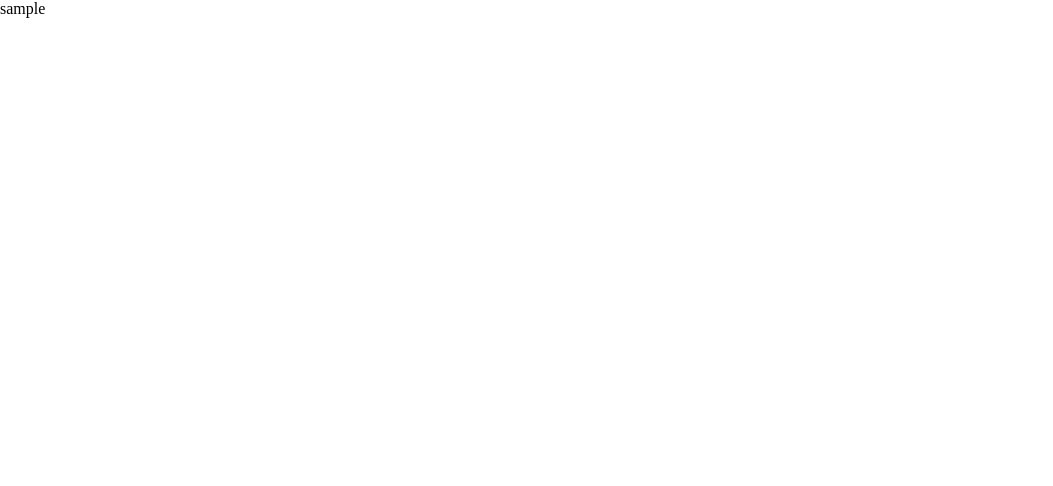
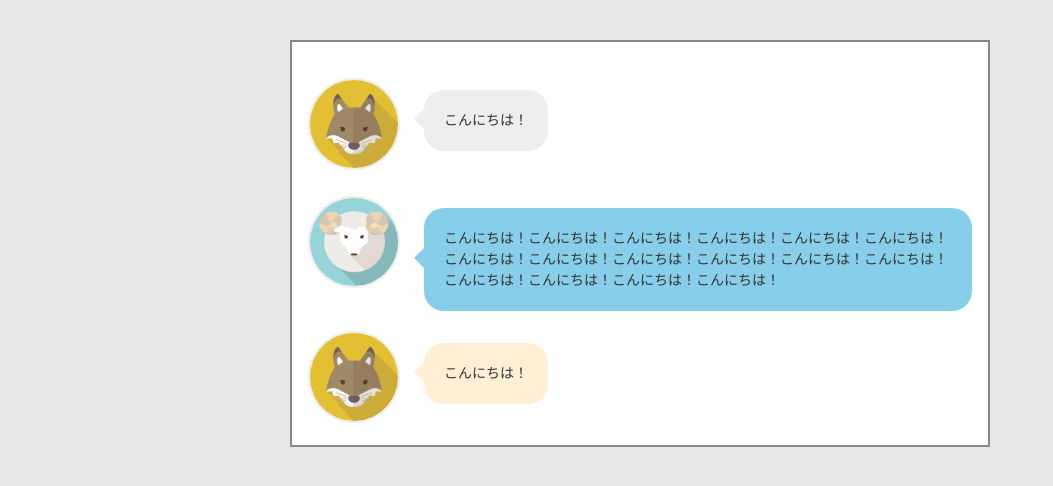
Before and after one commit to okutani-t/chat-css-sample, a plain HTML site: page index.html in a window 1280 px wide. Shown: the whole page, without its empty margins (0-1053 px from the left). Drawn offline with Linux system fonts and the light colour scheme.

Commit message:
Add chat css styles

```diff
--- a/index.html
+++ b/index.html
@@ -4,12 +4,38 @@
     <meta charset="UTF-8" />
     <meta http-equiv="X-UA-Compatible" content="IE=edge" />
     <meta name="viewport" content="width=device-width, initial-scale=1.0" />
-    <title>Chat Sample</title>
+    <title>Chat CSS Sample</title>
     <link rel="stylesheet" href="./reset.css">
+    <link rel="stylesheet" href="./styles.css">
   </head>
   <body>
-    <p>
-      sample
-    </p>
+    <div class="container">
+      <div class="chat-box">
+        <div class="chat-image">
+          <img src="./images/fox.png" alt="fox icon">
+        </div>
+        <div class="chat-area">
+          こんにちは！
+        </div>
+      </div>
+
+      <div class="chat-box chat-style-1">
+        <div class="chat-image">
+          <img src="./images/sheep.png" alt="fox icon">
+        </div>
+        <div class="chat-area">
+          こんにちは！こんにちは！こんにちは！こんにちは！こんにちは！こんにちは！こんにちは！こんにちは！こんにちは！こんにちは！こんにちは！こんにちは！こんにちは！こんにちは！こんにちは！こんにちは！
+        </div>
+      </div>
+
+      <div class="chat-box chat-style-2">
+        <div class="chat-image">
+          <img src="./images/fox.png" alt="fox icon">
+        </div>
+        <div class="chat-area">
+          こんにちは！
+        </div>
+      </div>
+    </div>
   </body>
 </html>
--- /dev/null
+++ b/styles.css
@@ -0,0 +1,89 @@
+*,
+*:before,
+*:after {
+  box-sizing: inherit;
+  border-width: 0;
+  border-style: solid;
+  word-break: break-all;
+}
+html {
+  font-size: 62.5%;
+  box-sizing: border-box;
+  font-family: "Helvetica Neue", Arial, "Hiragino Kaku Gothic ProN", "Hiragino Sans", Meiryo, sans-serif;
+}
+
+body {
+  font-size: 1.4em;
+  line-height: 1.5;
+  color: #333;
+  background: #e8e8e8;
+  min-height: 100vh;
+}
+
+.container {
+  max-width: 700px;
+  padding: 16px;
+  width: 100%;
+  background: white;
+  border: 2px solid #888;
+  margin: 40px auto 0px;
+}
+
+/* chat css */
+.chat-box {
+  display: flex;
+  align-items: flex-start;
+  gap: 24px;
+  margin-top: 20px;
+}
+
+.chat-box .chat-image {
+  width: 92px;
+  min-width: 92px;
+}
+
+.chat-box .chat-image img {
+  width: 100%;
+  border: 2px solid #eee;
+  border-radius: 50%;
+}
+
+.chat-box .chat-area {
+  background-color: white;
+  border-radius: 20px;
+  padding: 20px;
+  background: #eee;
+  margin-top: 12px;
+  position: relative;
+}
+
+.chat-box .chat-area::before {
+  content: "";
+  display: inline-block;
+  position: absolute;
+  top: 50%;
+  left: -20px;
+  margin-top: -12px;
+  border: 10px solid transparent;
+  border-right-color: #eee;
+}
+
+/* style 1 */
+
+.chat-box.chat-style-1 .chat-area {
+  background-color: skyblue;
+}
+
+.chat-box.chat-style-1 .chat-area::before {
+  border-right-color: skyblue;
+}
+
+/* style 2 */
+
+.chat-box.chat-style-2 .chat-area {
+  background-color: papayawhip;
+}
+
+.chat-box.chat-style-2 .chat-area::before {
+  border-right-color: papayawhip;
+}
```
Also changed, not shown: images/fox.png (added), images/sheep.png (added).
